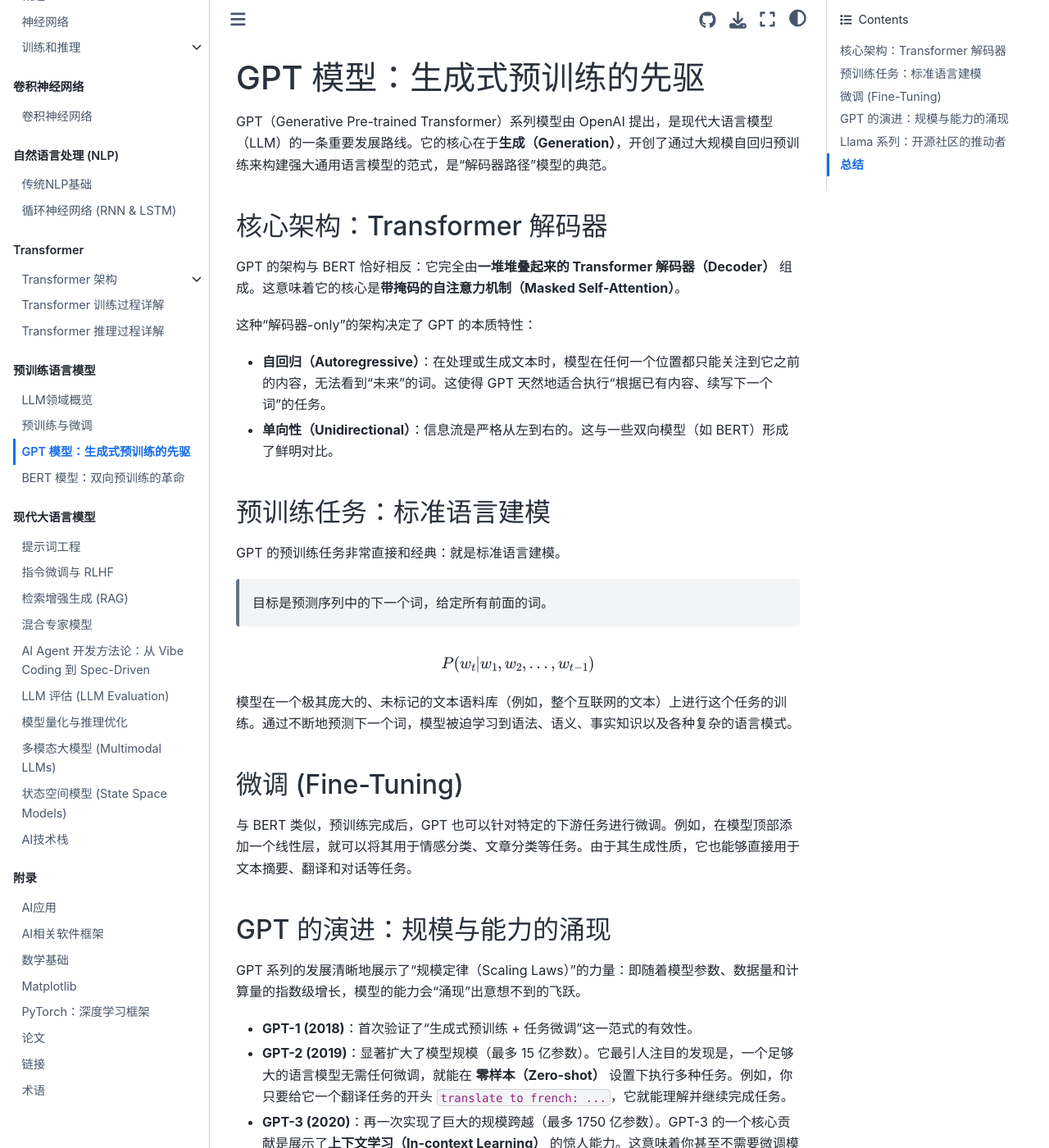
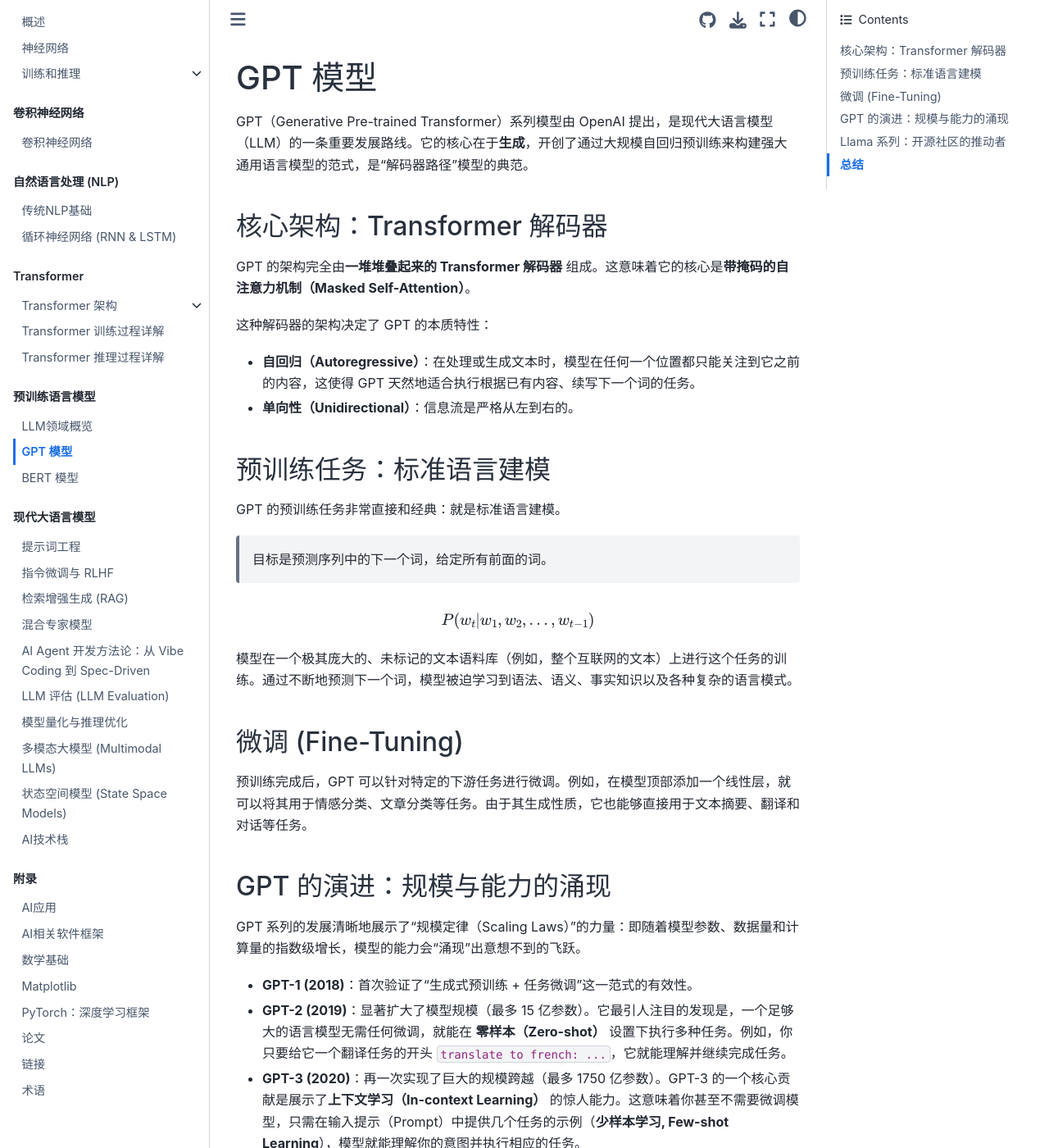
Before and after one commit to kaifeng/llm-learn, a Sphinx documentation site: the page built from source/part_pretraining/gpt.md, in a window 1280 px wide and 1400 px high. Shown: the whole window at 82% size. Built offline with Sphinx 7.4.7 and the Sphinx Book theme 1.1.4, drawn with Linux system fonts in a browser that asks for light colours; some of the changed text lies outside the part shown.

Commit message:
Merge pretrain and fine tuning

````diff
--- a/source/part_pretraining/bert.md
+++ b/source/part_pretraining/bert.md
@@ -1,8 +1,8 @@
-# BERT 模型：双向预训练的革命
+# BERT 模型
 
 BERT（Bidirectional Encoder Representations from Transformers）由 Google 在 2018 年提出，是自然语言处理领域的一个里程碑。它通过引入新的预训练任务，成功地利用 Transformer 的编码器构建了第一个真正意义上的**深度双向**语言表示模型。BERT 的模型架构非常纯粹：它就是**一堆堆叠起来的 Transformer 编码器**。没有解码器部分。BERT-base 版本堆叠了 12 层，BERT-large 版本则堆叠了 24 层。它的目标不是生成文本，而是为输入的文本生成一个富含上下文信息的、高质量的向量表示。
 
-与之前主要依赖单向（从左到右）信息流的语言模型（如 GPT）不同，BERT 的核心创新在于它能够同时融合一个词左右两边的上下文信息来生成该词的表示，这对于需要深入理解句子语义的任务至关重要。BERT 证明了深度双向预训练在语言理解任务上的巨大潜力。BERT 及其变体（如 RoBERTa, ALBERT）在各种 NLP 基准测试中刷新了记录，并成为许多现代 NLP 应用的基石。它被认为是“编码器路径”模型的代表，尤其擅长自然语言理解相关的任务。
+与之前主要依赖单向（从左到右）信息流的语言模型（如 GPT）不同，BERT 的核心创新在于它能够同时融合一个词左右两边的上下文信息来生成该词的表示，这对于需要深入理解句子语义的任务至关重要。BERT 证明了深度双向预训练在语言理解任务上的巨大潜力。BERT 及其变体（如 RoBERTa, ALBERT）在各种 NLP 基准测试中刷新了记录，并成为许多现代 NLP 应用的基石。它被认为是编码器路径模型的代表，尤其擅长自然语言理解相关的任务。
 
 ## 预训练任务
 
--- a/source/part_pretraining/gpt.md
+++ b/source/part_pretraining/gpt.md
@@ -1,15 +1,15 @@
-# GPT 模型：生成式预训练的先驱
+# GPT 模型
 
-GPT（Generative Pre-trained Transformer）系列模型由 OpenAI 提出，是现代大语言模型（LLM）的一条重要发展路线。它的核心在于**生成（Generation）**，开创了通过大规模自回归预训练来构建强大通用语言模型的范式，是“解码器路径”模型的典范。
+GPT（Generative Pre-trained Transformer）系列模型由 OpenAI 提出，是现代大语言模型（LLM）的一条重要发展路线。它的核心在于**生成**，开创了通过大规模自回归预训练来构建强大通用语言模型的范式，是“解码器路径”模型的典范。
 
 ## 核心架构：Transformer 解码器
 
-GPT 的架构与 BERT 恰好相反：它完全由**一堆堆叠起来的 Transformer 解码器（Decoder）** 组成。这意味着它的核心是**带掩码的自注意力机制（Masked Self-Attention）**。
+GPT 的架构完全由**一堆堆叠起来的 Transformer 解码器** 组成。这意味着它的核心是**带掩码的自注意力机制（Masked Self-Attention）**。
 
-这种“解码器-only”的架构决定了 GPT 的本质特性：
+这种解码器的架构决定了 GPT 的本质特性：
 
--   **自回归（Autoregressive）**：在处理或生成文本时，模型在任何一个位置都只能关注到它之前的内容，无法看到“未来”的词。这使得 GPT 天然地适合执行“根据已有内容、续写下一个词”的任务。
--   **单向性（Unidirectional）**：信息流是严格从左到右的。这与一些双向模型（如 BERT）形成了鲜明对比。
+-   **自回归（Autoregressive）**：在处理或生成文本时，模型在任何一个位置都只能关注到它之前的内容，这使得 GPT 天然地适合执行根据已有内容、续写下一个词的任务。
+-   **单向性（Unidirectional）**：信息流是严格从左到右的。
 
 ## 预训练任务：标准语言建模
 
@@ -23,7 +23,7 @@
 
 ## 微调 (Fine-Tuning)
 
-与 BERT 类似，预训练完成后，GPT 也可以针对特定的下游任务进行微调。例如，在模型顶部添加一个线性层，就可以将其用于情感分类、文章分类等任务。由于其生成性质，它也能够直接用于文本摘要、翻译和对话等任务。
+预训练完成后，GPT 可以针对特定的下游任务进行微调。例如，在模型顶部添加一个线性层，就可以将其用于情感分类、文章分类等任务。由于其生成性质，它也能够直接用于文本摘要、翻译和对话等任务。
 
 ## GPT 的演进：规模与能力的涌现
 
@@ -33,25 +33,13 @@
 
 -   **GPT-2 (2019)**：显著扩大了模型规模（最多 15 亿参数）。它最引人注目的发现是，一个足够大的语言模型无需任何微调，就能在 **零样本（Zero-shot）** 设置下执行多种任务。例如，你只要给它一个翻译任务的开头 `translate to french: ...`，它就能理解并继续完成任务。
 
--   **GPT-3 (2020)**：再一次实现了巨大的规模跨越（最多 1750 亿参数）。GPT-3 的一个核心贡献是展示了**上下文学习（In-context Learning）** 的惊人能力。这意味着你甚至不需要微调模型，只需在输入提示（Prompt）中提供几个任务的示例（**少样本学习, Few-shot Learning**），模型就能理解你的意图并执行相应的任务。例如：
-
-    ```
-    Q: What is the capital of France?
-    A: Paris.
-
-    Q: What is the capital of Japan?
-    A: Tokyo.
-
-    Q: What is the capital of Canada?
-    A:
-    ```
-    模型会接着输出 `Ottawa`。
+-   **GPT-3 (2020)**：再一次实现了巨大的规模跨越（最多 1750 亿参数）。GPT-3 的一个核心贡献是展示了**上下文学习（In-context Learning）** 的惊人能力。这意味着你甚至不需要微调模型，只需在输入提示（Prompt）中提供几个任务的示例（**少样本学习, Few-shot Learning**），模型就能理解你的意图并执行相应的任务。
 
 -   **ChatGPT (2022)**：ChatGPT 是 OpenAI 基于 GPT-3.5 和 GPT-4 等基础模型，通过 **指令微调（Instruction Tuning）** 和 **基于人类反馈的强化学习（Reinforcement Learning from Human Feedback, RLHF）** 技术，专门优化而成的对话式 AI 产品。它能够理解并遵循人类指令，进行多轮对话，并生成高质量、有帮助的文本，极大地推动了生成式 AI 的普及和应用。
 
 ## Llama 系列：开源社区的推动者
 
-Llama (Large Language Model Meta AI) 是由 Meta 公司开发的另一个极其重要的“仅解码器”模型家族。它与 GPT 系列共享相同的核心架构和自回归训练目标，但其最大的贡献在于**其开放的发布策略，极大地催化了开源大语言模型生态的繁荣**。
+Llama (Large Language Model Meta AI) 是由 Meta 公司开发的另一个极其重要的“仅解码器”模型家族。它与 GPT 系列共享相同的核心架构和自回归训练目标，但其最大的贡献在于其开放的发布策略，极大地催化了开源大语言模型生态的繁荣。
 
 ### 架构与创新
 
````
Also changed, not shown: source/index.md (+0 -1 lines), source/part_pretraining/llm_ecosystem_overview.md (+12 -6 lines), source/part_pretraining/pretrain_finetune.md (deleted, +0 -35 lines).
